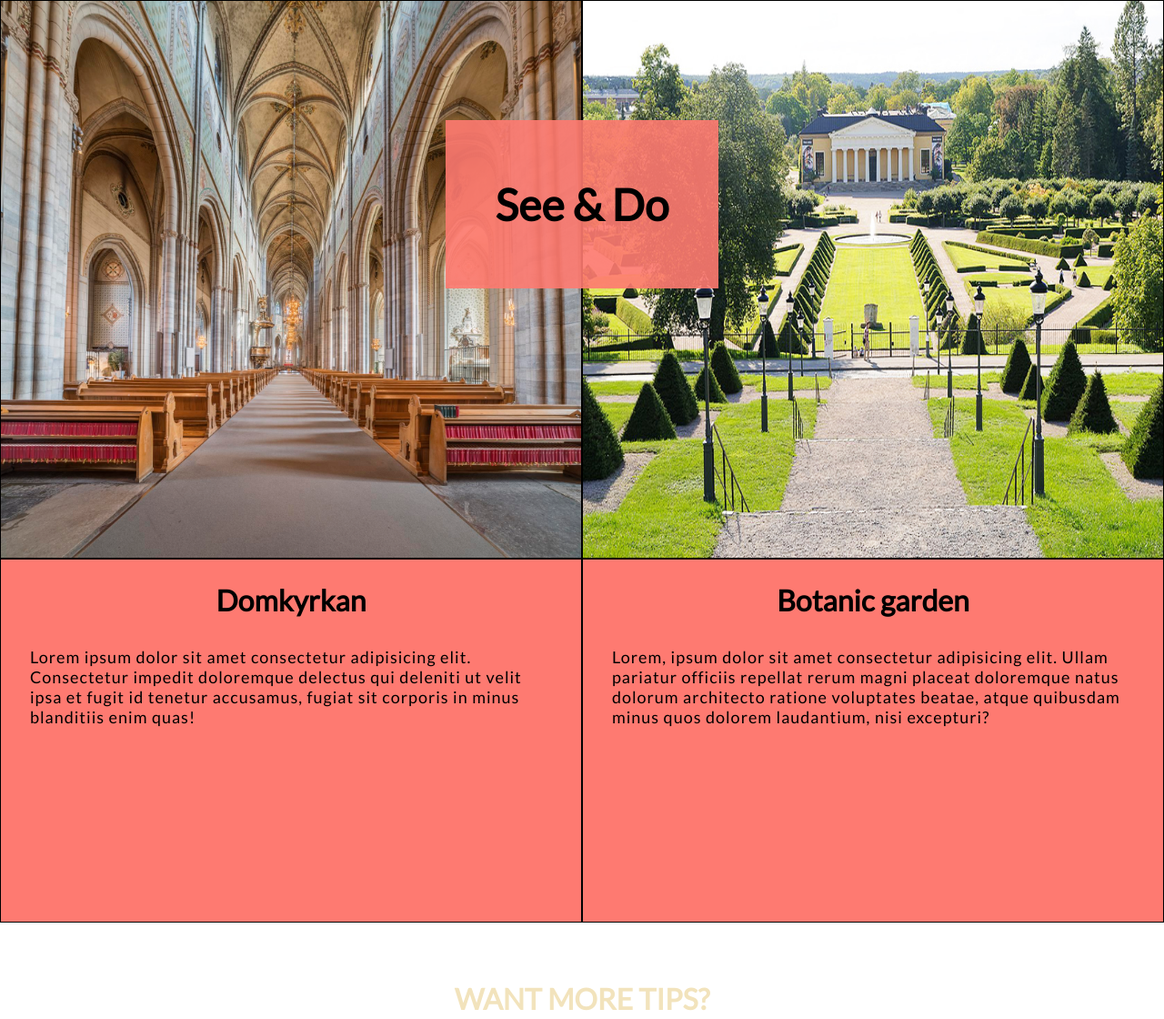
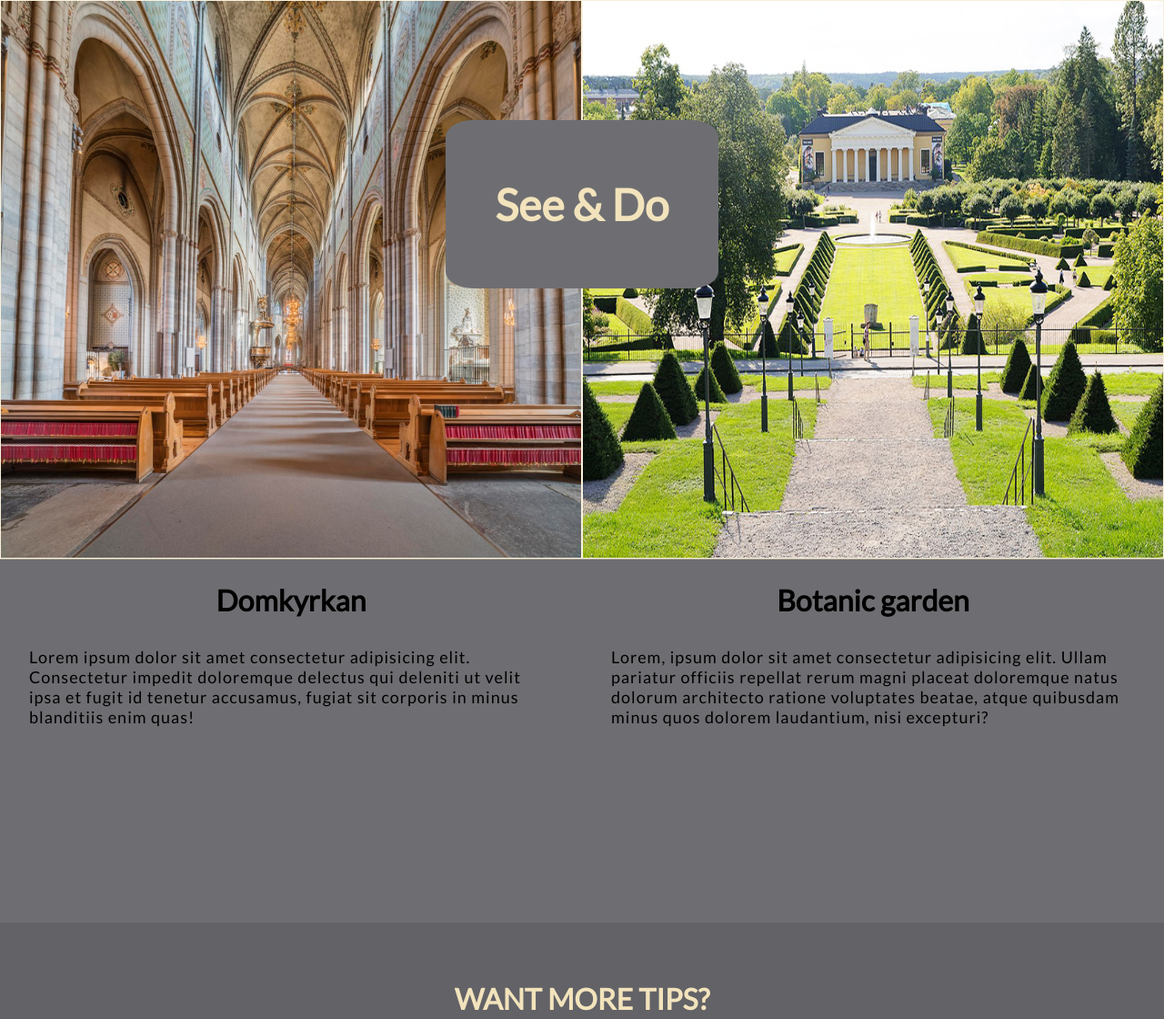
Before and after one commit to linx02/uppsala-city, a plain HTML site: page seedo.html in a window 1280 px wide. Shown: the part 708-1828 px from the top of the page at 91% size. Drawn offline with Linux system fonts and the light colour scheme; a web font is replaced by a local one.

Commit message:
Redo styling for seedo.html

```diff
--- a/css/styles.css
+++ b/css/styles.css
@@ -225,14 +225,18 @@ video {
 
 .see_do_img img {
     width: 50%;
-    border: 1px solid black;
+    border: 1px solid rgba(242,
+                227,
+                188, 0.5);
 }
 
 .see_do_info {
     height: 50vh;
-    background-color: #FE7A71;
+    background-color: #6E6E72;
     width: 50%;
-    border: 1px solid black;
+    border-top: 1px solid rgba(242,
+                227,
+                188, 0.5);
 }
 
 .see_do_info h1 {
@@ -247,14 +251,17 @@ video {
     letter-spacing: 1px;
 }
 
+#tips{
+    background-color: #626267;
+}
+
 /* Floater styling */
 
 #seedo_floating {
     width: 300px;
     height: 185px;
-    background-color: rgba(254,
-            122,
-            113, 0.9);
+    background-color: #6E6E72;
+    border-radius: 10%;
     position: absolute;
     top: 105vh;
     display: flex;
@@ -264,6 +271,9 @@ video {
 #seedo_floating h1 {
     font-size: xxx-large;
     font-weight: bold;
+    color: rgba(242,
+                227,
+                188);
 }
 
 #hero-img-contact {
```
